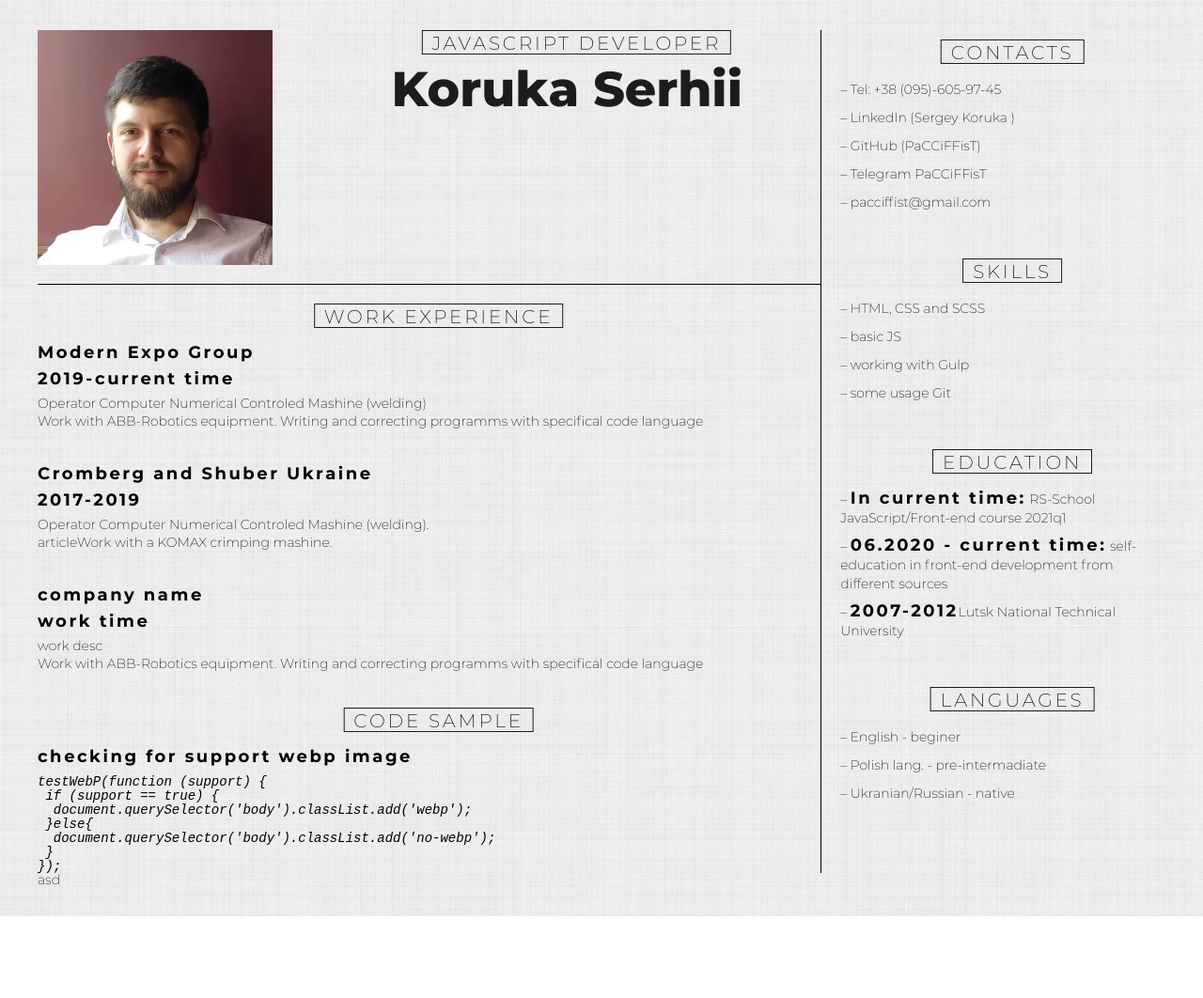
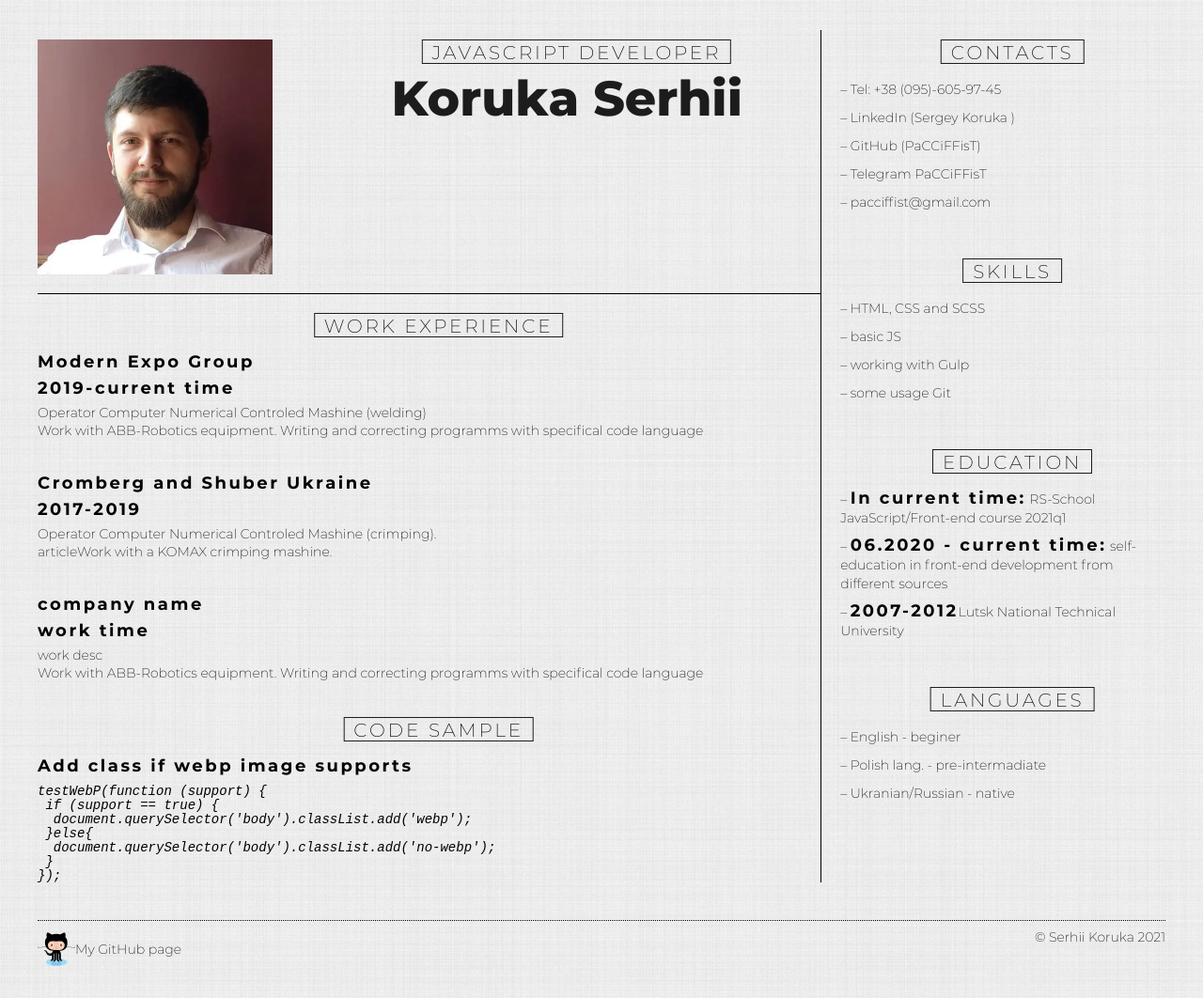
Before and after one commit to PaCCiFFisT/rsschool-cv, a plain HTML site: page index.html in a window 1280 px wide. Shown: the whole page at 94% size. Before the commit the page ends 975 px from the top, so only its background shows below. Drawn offline with Linux system fonts and the light colour scheme; files whose address does not match are found by name.

Commit message:
feat: add footer, add gh-link on footer

```diff
--- a/css/style.css
+++ b/css/style.css
@@ -182,6 +182,7 @@ a:visited {
       -ms-flex-pack: justify;
           justify-content: space-between;
   height: 100%;
+  margin-bottom: 40px;
 }
 
 .main__info {
@@ -203,6 +204,7 @@ a:visited {
   -webkit-box-pack: justify;
       -ms-flex-pack: justify;
           justify-content: space-between;
+  padding-top: 10px;
 }
 
 .main__info--header div {
@@ -256,6 +258,29 @@ a:visited {
   margin-bottom: 5px;
 }
 
+.footer {
+  display: -webkit-box;
+  display: -ms-flexbox;
+  display: flex;
+  -webkit-box-pack: justify;
+      -ms-flex-pack: justify;
+          justify-content: space-between;
+  padding-top: 10px;
+  border-top: 1px dotted black;
+}
+
+.git-icon {
+  width: 40px;
+  height: 40px;
+}
+
+.footer__gh-link {
+  width: 100%;
+  -moz-text-align-last: left;
+       text-align-last: left;
+  line-height: 40px;
+}
+
 @media (min-width: 1250px) {
   .main__info--header div {
     position: relative;
--- a/index.html
+++ b/index.html
@@ -34,7 +34,7 @@
 					<div class="work__section">
 						<h3>Cromberg and Shuber Ukraine</h3>
 						<h3>2017-2019</h3>
-						<p class="work__position"> Operator Computer Numerical Controled Mashine (welding).</p>
+						<p class="work__position"> Operator Computer Numerical Controled Mashine (crimping).</p>
 						<article class="work__desc">articleWork with a KOMAX crimping mashine.</article>
 					</div>
 					<div class="work__section">
@@ -47,8 +47,8 @@
 				</section>
 				<section class="code-sample">
 					<h2>code sample</h2>
-					<h3>checking for support webp image </h3>
-					<code>
+					<h3>Add class if webp image supports</h3>
+					<code class="js">
 						<i>
 							testWebP(function (support) {<br>
 								&nbsp;if (support == true) {<br>
@@ -118,7 +118,11 @@
 				</section>
 			</aside>
 		</div>
-		<footer class="footer">asd</footer>
+		<footer class="footer">
+			<picture><source srcset="img/octocat.svg" type="image/webp"><img class="git-icon" src="img/octocat.svg" alt="github icon"></picture>
+			<a class="footer__gh-link" href="https://github.com/PaCCiFFisT" title="PaCCiFFisT">My GitHub page</a>
+			<span class="copyright">&copy;&nbsp;Serhii&nbsp;Koruka&nbsp;2021</span>
+		</footer>
 	</main>
 </body>
 
```
Also changed, not shown: img/octocat.svg (added).
